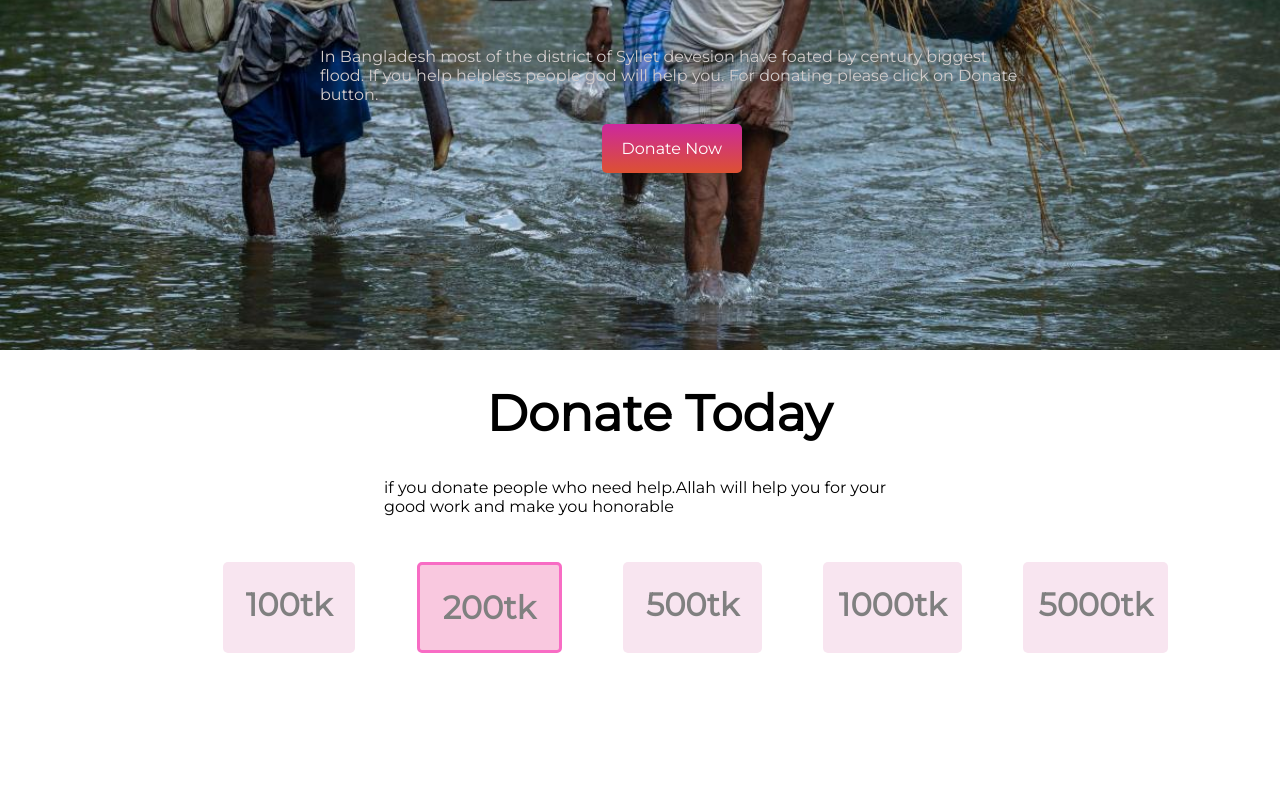
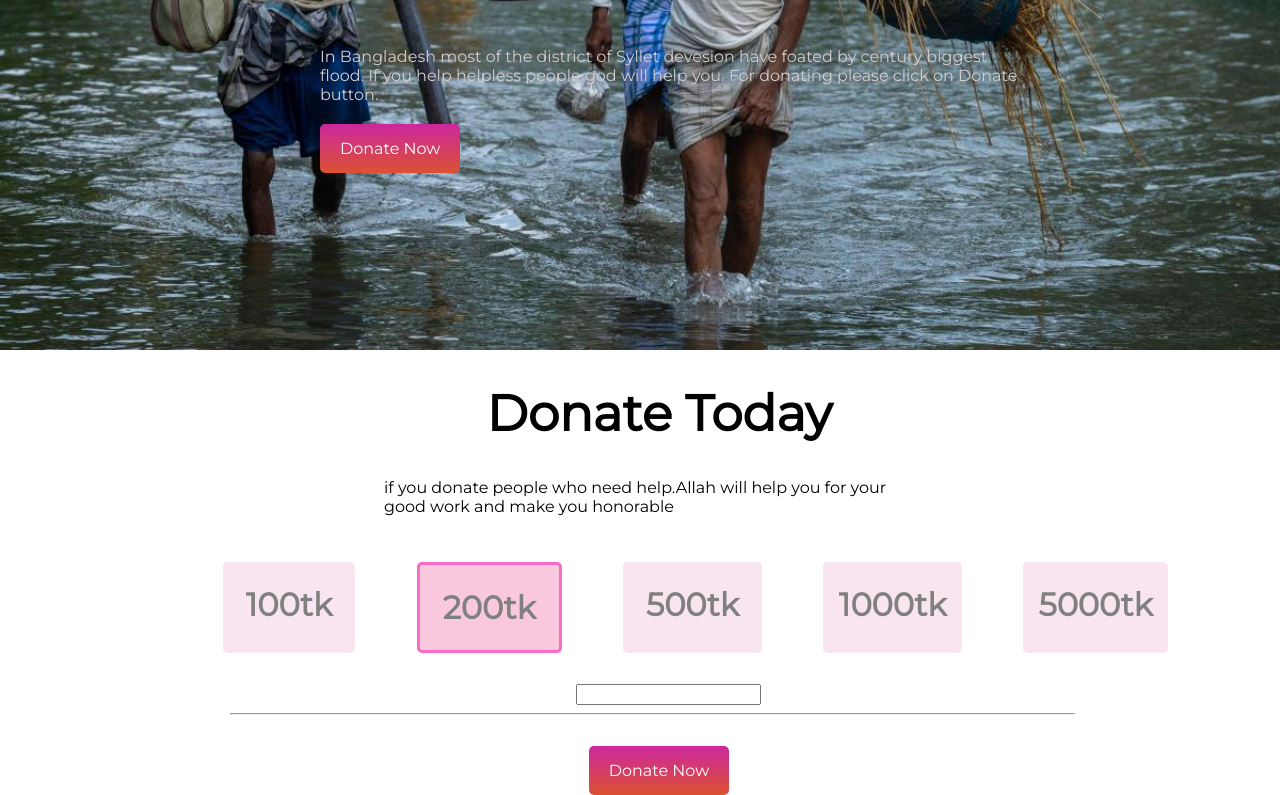
Before and after one commit to AbdulJobbar/Asssignment-1-one-page-site, a plain HTML site: page index.html in a window 1280 px wide. Shown: the part 464-1259 px from the top of the page. Before the commit the page ends 1148 px from the top, so only its background shows below. Drawn offline with Linux system fonts and the light colour scheme.

Commit message:
compsec2

```diff
--- a/index.html
+++ b/index.html
@@ -67,6 +67,17 @@
 
     </div>
 
+
+    <div>
+        <input type="text" id="input-txt">
+        <br>
+
+        <hr>
+        <br><br>
+        <a id="button-sec-2" class="button" href="https://www.linkedin.com/in/abdul-jabbar-8a039b22a/">Donate Now</a>
+    </div>
+
+
 </body>
 
 </html>
--- a/style.css
+++ b/style.css
@@ -14,7 +14,7 @@ body {
     background-image: linear-gradient(rgb(204, 40, 158), rgb(220, 81, 49));
     color: rgb(255, 255, 255);
     border-radius: 5px;
-    margin-left: 40%;
+
 
 }
 
@@ -98,3 +98,17 @@ body {
     background-color: rgb(248, 229, 240);
     color: gray;
 }
+
+#input-txt {
+    margin-left: 45%;
+}
+
+hr {
+
+    margin-right: 16%;
+    margin-left: 18%;
+}
+
+#button-sec-2 {
+    margin-left: 46%;
+}
```
